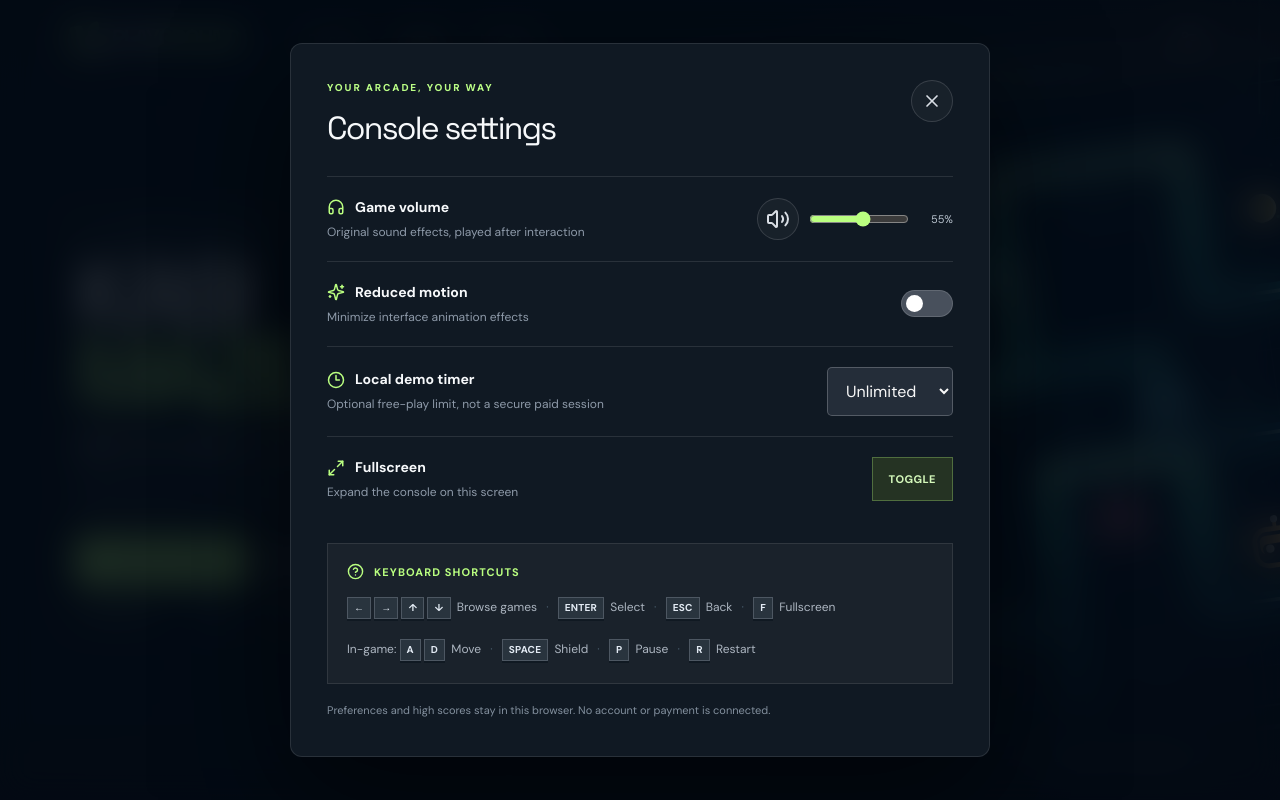
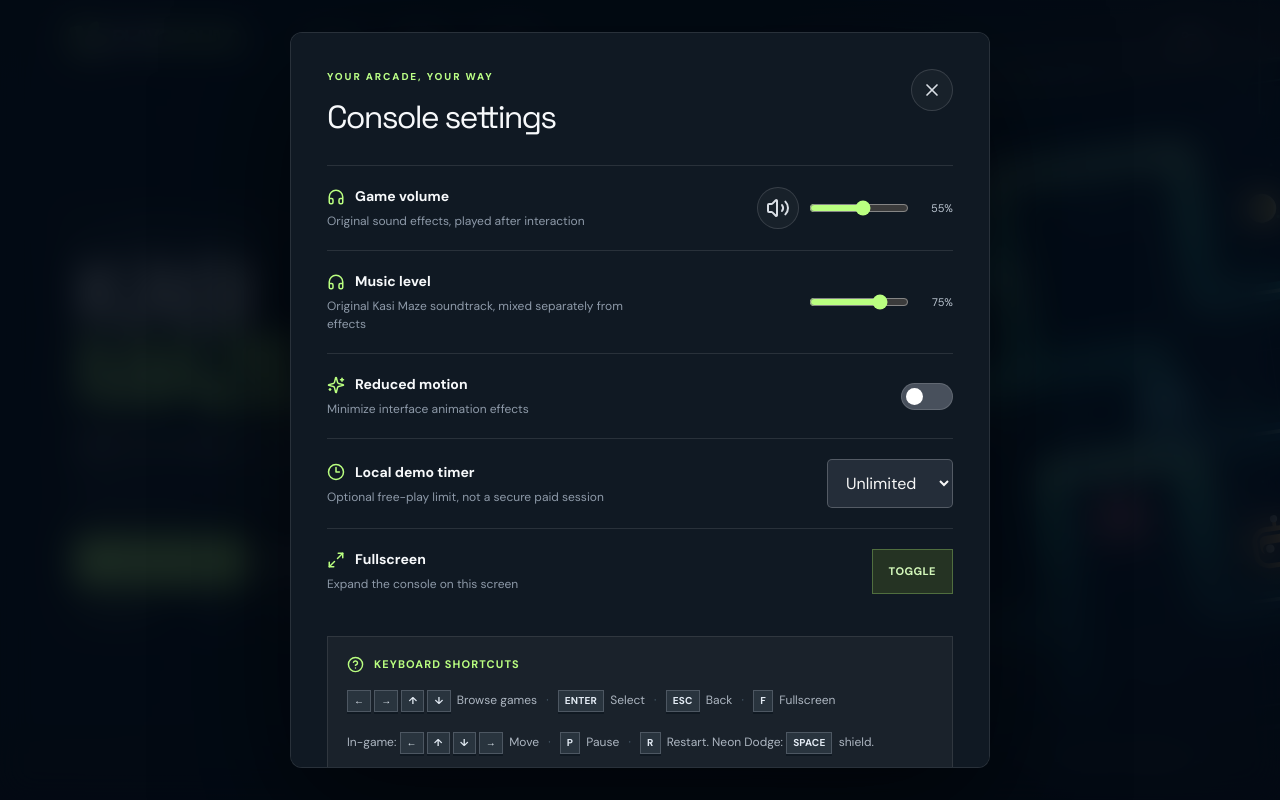
Before and after one commit to Mabu007/Playground, a React (Vite) app: page / in a window 1280 px wide. Both pictures are taken after a click on the button "Open settings". Shown: the top 800 px of the page. Built offline with nearby package versions, Linux system fonts and the light colour scheme.

Commit message:
feat(settings): separate music mix and correct game-specific keyboard help

```diff
--- a/src/console/Console.tsx
+++ b/src/console/Console.tsx
@@ -140,10 +140,11 @@ function SettingsDialog() {
       <motion.div className="settings-dialog" role="dialog" aria-modal="true" aria-label="Console settings" tabIndex={-1} ref={dialog} initial={{ y: 20, opacity: 0 }} animate={{ y: 0, opacity: 1 }} exit={{ y: 20, opacity: 0 }}>
         <div className="settings-head"><div><span className="eyebrow">YOUR ARCADE, YOUR WAY</span><h2>Console settings</h2></div><button className="icon-button" aria-label="Close settings" onClick={() => close(false)}><X size={20}/></button></div>
         <div className="setting-row"><div><strong><Headphones size={18}/> Game volume</strong><p>Original sound effects, played after interaction</p></div><div className="volume-control"><button className="icon-button" onClick={() => update({ muted: !settings.muted })} aria-label={settings.muted ? 'Unmute sounds' : 'Mute sounds'}>{settings.muted ? <VolumeX/> : <Volume2/>}</button><input aria-label="Game volume" type="range" min="0" max="100" value={Math.round(settings.volume * 100)} onChange={e => update({ volume: Number(e.target.value) / 100 })}/><span>{Math.round(settings.volume * 100)}%</span></div></div>
+        <div className="setting-row"><div><strong><Headphones size={18}/> Music level</strong><p>Original Kasi Maze soundtrack, mixed separately from effects</p></div><div className="volume-control"><input aria-label="Music volume" type="range" min="0" max="100" value={Math.round(settings.musicVolume * 100)} onChange={e => update({ musicVolume: Number(e.target.value) / 100 })}/><span>{Math.round(settings.musicVolume * 100)}%</span></div></div>
         <div className="setting-row"><div><strong><Sparkles size={18}/> Reduced motion</strong><p>Minimize interface animation effects</p></div><button role="switch" aria-checked={settings.reducedMotion} className={`toggle ${settings.reducedMotion ? 'on' : ''}`} onClick={() => update({ reducedMotion: !settings.reducedMotion })}><span/></button></div>
         <div className="setting-row"><div><strong><Clock3 size={18}/> Local demo timer</strong><p>Optional free-play limit, not a secure paid session</p></div><select aria-label="Local demo timer" value={settings.demoMinutes ?? 'off'} onChange={e => update({ demoMinutes: e.target.value === 'off' ? null : Number(e.target.value) })}><option value="off">Unlimited</option><option value="1">1 minute</option><option value="3">3 minutes</option><option value="5">5 minutes</option></select></div>
         <div className="setting-row"><div><strong><Maximize2 size={18}/> Fullscreen</strong><p>{isFullscreenSupported() ? 'Expand the console on this screen' : 'Not supported in this browser'}</p></div><button className="button-small" onClick={() => void toggleFullscreen()} disabled={!isFullscreenSupported()}>TOGGLE</button></div>
-        <div className="keyboard-help"><strong><CircleHelp size={17}/> KEYBOARD SHORTCUTS</strong><p><kbd>←</kbd><kbd>→</kbd><kbd>↑</kbd><kbd>↓</kbd> Browse games <span>·</span> <kbd>ENTER</kbd> Select <span>·</span> <kbd>ESC</kbd> Back <span>·</span> <kbd>F</kbd> Fullscreen</p><p>In-game: <kbd>A</kbd><kbd>D</kbd> Move <span>·</span> <kbd>SPACE</kbd> Shield <span>·</span> <kbd>P</kbd> Pause <span>·</span> <kbd>R</kbd> Restart</p></div>
+        <div className="keyboard-help"><strong><CircleHelp size={17}/> KEYBOARD SHORTCUTS</strong><p><kbd>←</kbd><kbd>→</kbd><kbd>↑</kbd><kbd>↓</kbd> Browse games <span>·</span> <kbd>ENTER</kbd> Select <span>·</span> <kbd>ESC</kbd> Back <span>·</span> <kbd>F</kbd> Fullscreen</p><p>In-game: <kbd>←</kbd><kbd>↑</kbd><kbd>↓</kbd><kbd>→</kbd> Move <span>·</span> <kbd>P</kbd> Pause <span>·</span> <kbd>R</kbd> Restart. Neon Dodge: <kbd>SPACE</kbd> shield.</p></div>
         <p className="settings-disclaimer">Preferences and high scores stay in this browser. No account or payment is connected.</p>
       </motion.div>
     </motion.div>
```
